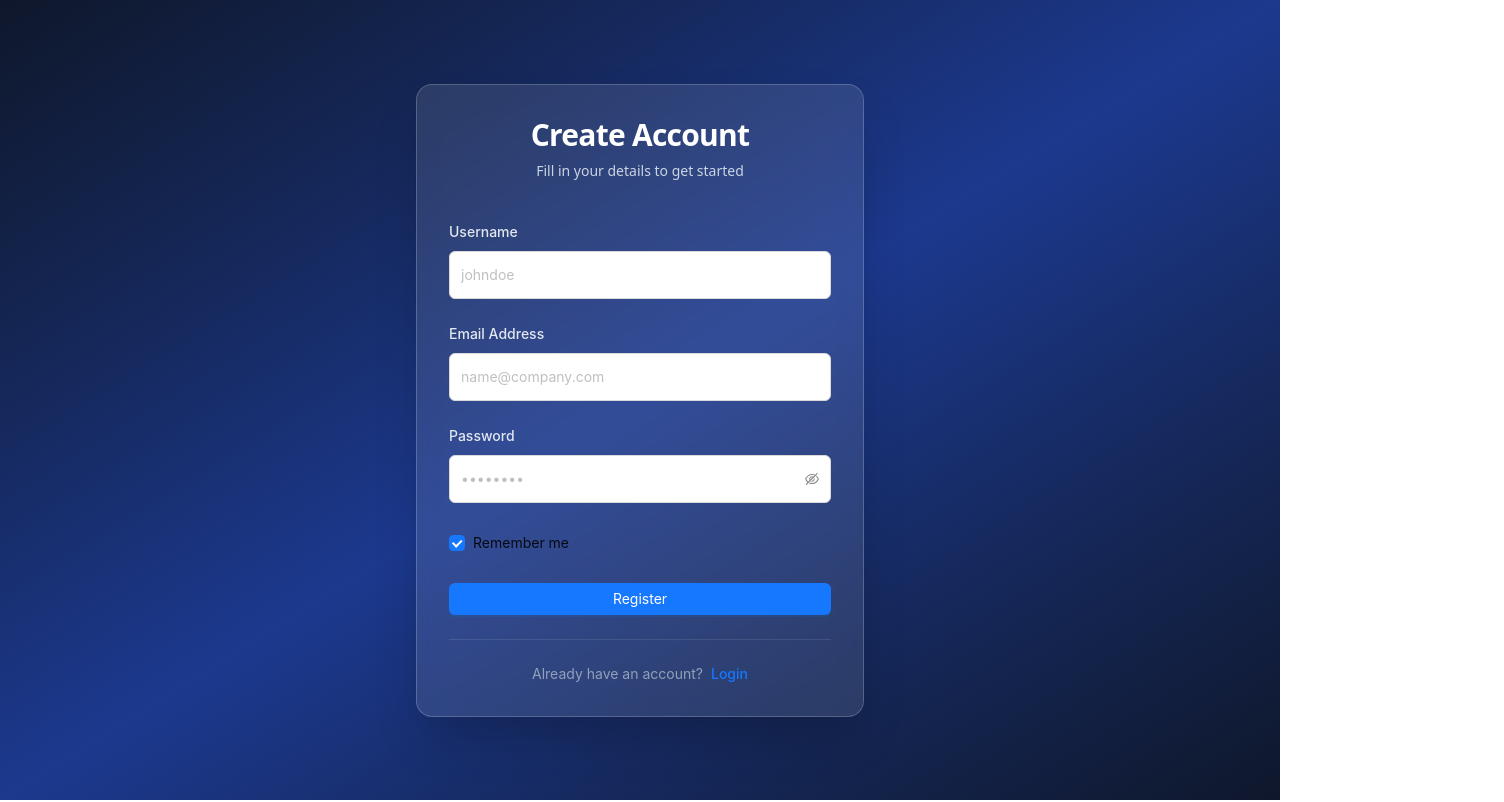
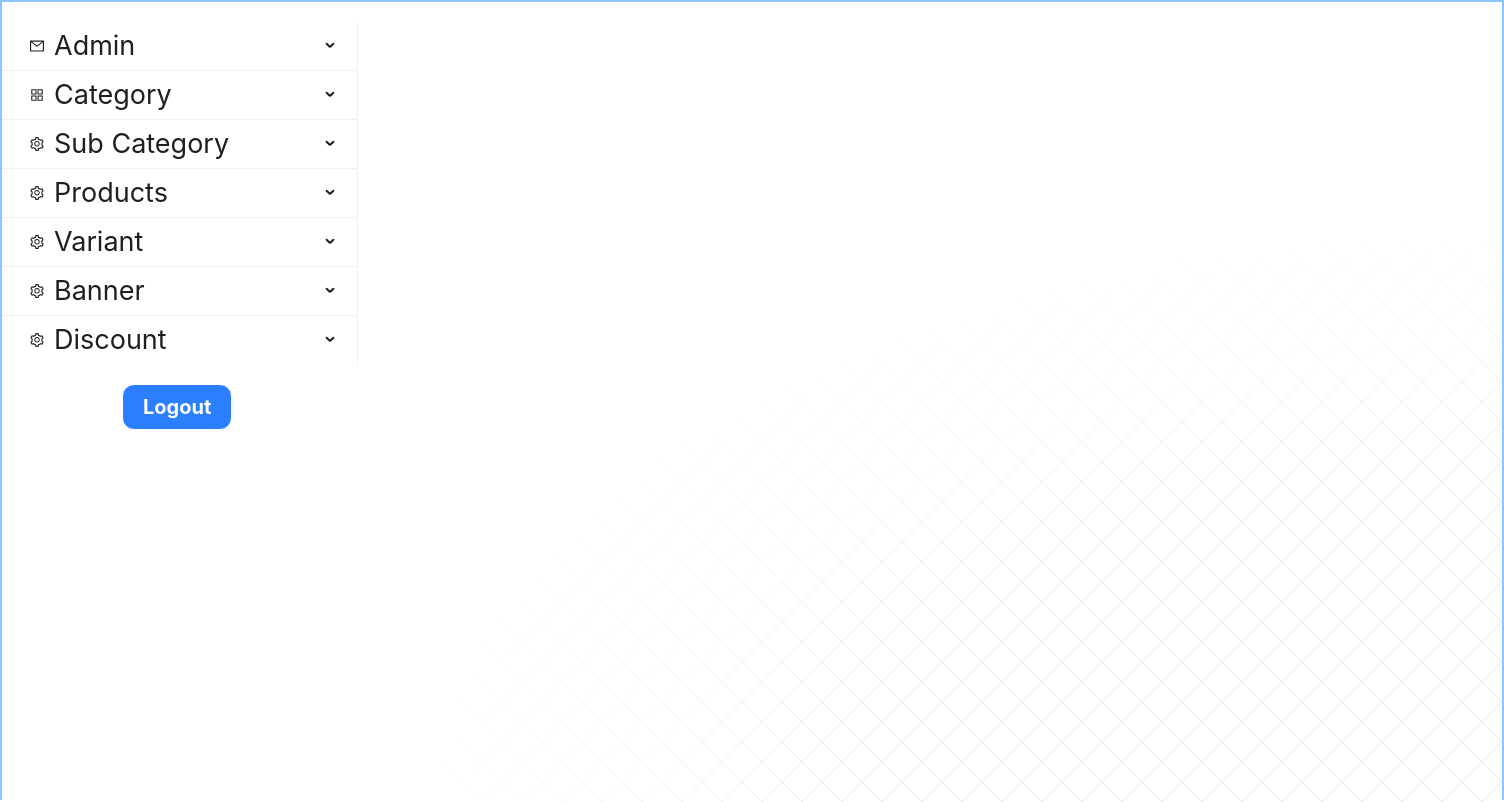
Before and after one commit to mahadihasandev/eCommerce-Dashboard-multivandor, a React (Vite) app: page / in a window 1280 px wide. Shown: the whole page, 1504 px wide, since content can reach past the window. Built offline with nearby package versions, Linux system fonts and the light colour scheme.

Commit message:
dashbord now root

```diff
--- a/src/App.jsx
+++ b/src/App.jsx
@@ -30,13 +30,9 @@
 const router = createBrowserRouter(
   createRoutesFromElements(
     <>
-     <Route path="/" element={<Registration/>}></Route>
-     <Route path="/otp/:email/:otpcode" element={<Otp/>}></Route>
-     <Route path='/login' element={<Login/>}></Route>
-     <Route path='/error/:error' element={<Error/>}></Route>
-     <Route path='/forgetpassword' element={<ForgetPassword/>}></Route>
-     <Route path='/changepassword' element={<ChangePassword/>}></Route>
-     <Route path='/dashboard' element={<Home/>}>
+     {/* <Route path="/" element={<Registration/>}></Route> */}
+
+     <Route path='/' element={<Home/>}>
         <Route path='viewcategory' element={<ViewCategory/>}></Route>
         <Route path='viewsubcategory' element={<ViewSubCategory/>}></Route>
         <Route path='addcategory' element={<AddCategory/>}></Route>
@@ -50,6 +46,11 @@
         <Route path='adddiscount' element={<AddDiscount/>}></Route>
         <Route path='viewdiscount' element={<ViewDiscount/>}></Route>
      </Route>
+      <Route path="/otp/:email/:otpcode" element={<Otp/>}></Route>
+     <Route path='/login' element={<Login/>}></Route>
+     <Route path='/error/:error' element={<Error/>}></Route>
+     <Route path='/forgetpassword' element={<ForgetPassword/>}></Route>
+     <Route path='/changepassword' element={<ChangePassword/>}></Route>
     </>
   )
 );
--- a/src/Layouts/Home.jsx
+++ b/src/Layouts/Home.jsx
@@ -10,10 +10,10 @@
     const userData=useSelector((state)=>(state.activeUser.value))
   let navigate=useNavigate()
 
- if(!userData){
-    navigate('/login')
+//  if(!userData){
+//     navigate('/login')
 
-  }
+//   }
 
   return (
     <div className='w-[1504px] mx-auto border-2 border-blue-300 h-screen'>
```
